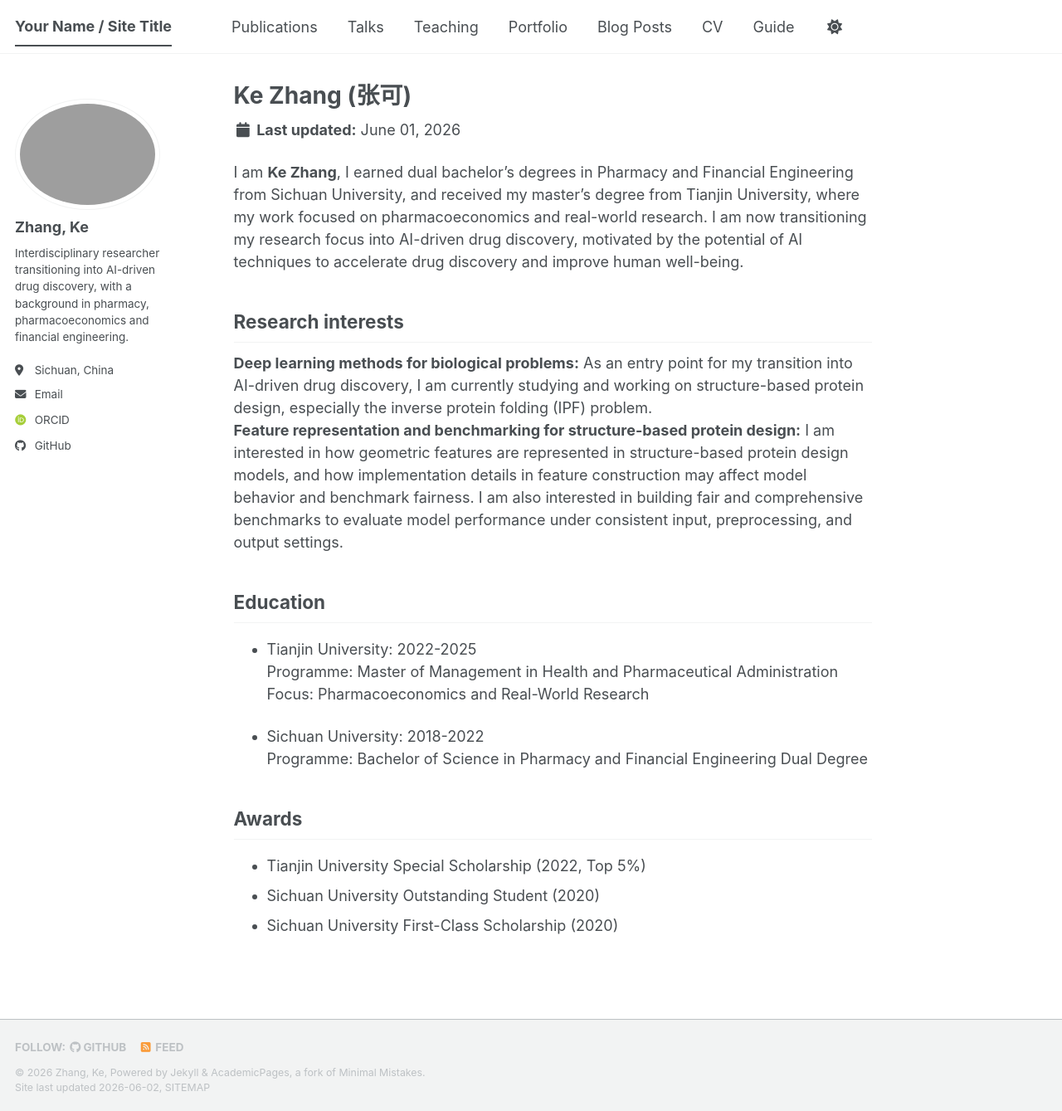
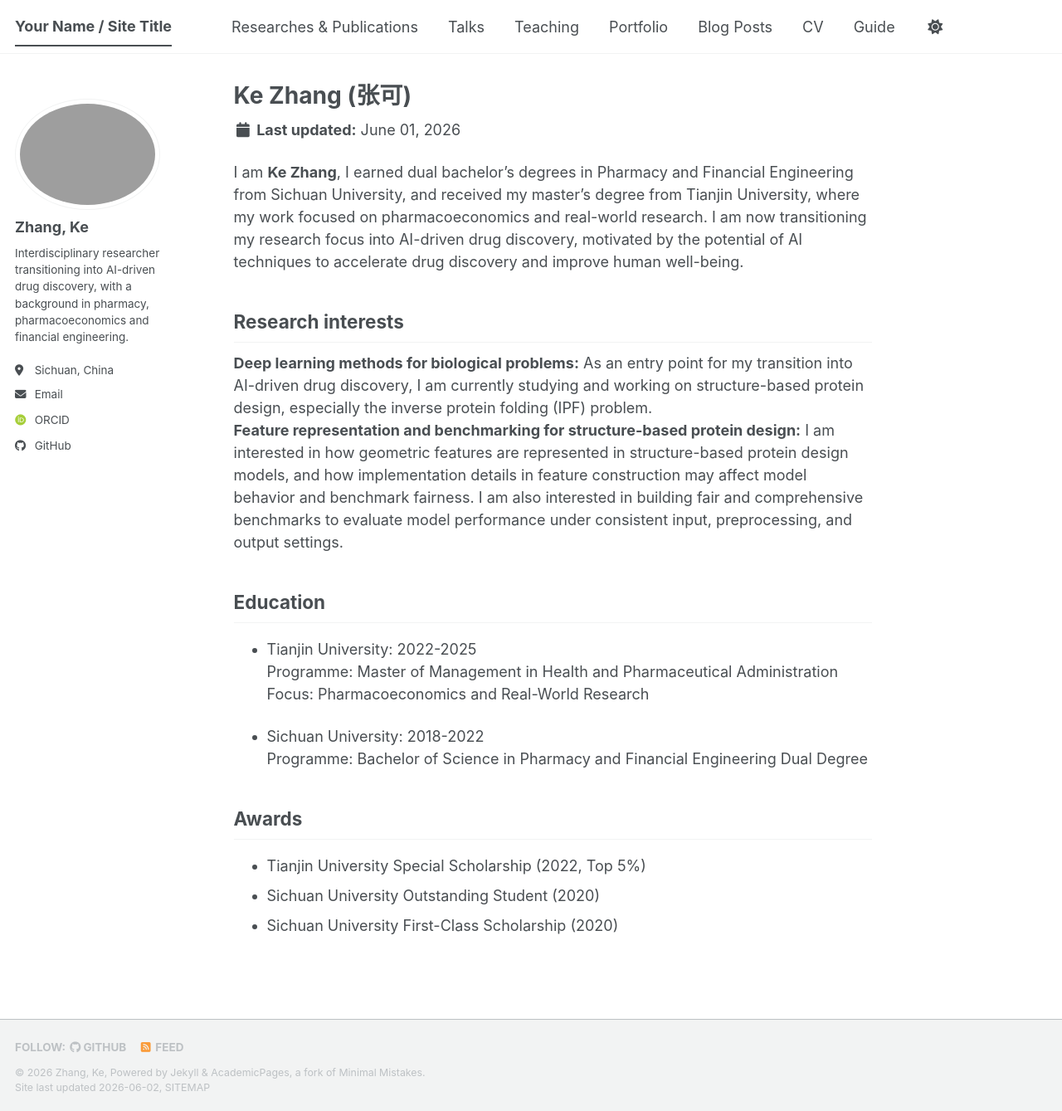
Before and after one commit to Zhangke123jimu/Zhangke123jimu.github.io, a Jekyll site: the page built from _pages/about.md, in a window 1280 px wide and 1339 px high. Shown: the whole window at 83% size. Built offline with Jekyll 4.4.1, drawn with Linux system fonts in a browser that asks for light colours; some web fonts are replaced; a script bundle is joined from its source files by our own code; library files that are not in the unit come from our copies.

Commit message:
Update navigation.yml

```diff
--- a/_data/navigation.yml
+++ b/_data/navigation.yml
@@ -8,7 +8,7 @@
 #      Markdown formatted page while the second is generated using JSON.
 
 main:
-  - title: "Publications"
+  - title: "Researches & Publications"
     url: /publications/
 
   - title: "Talks"
```
